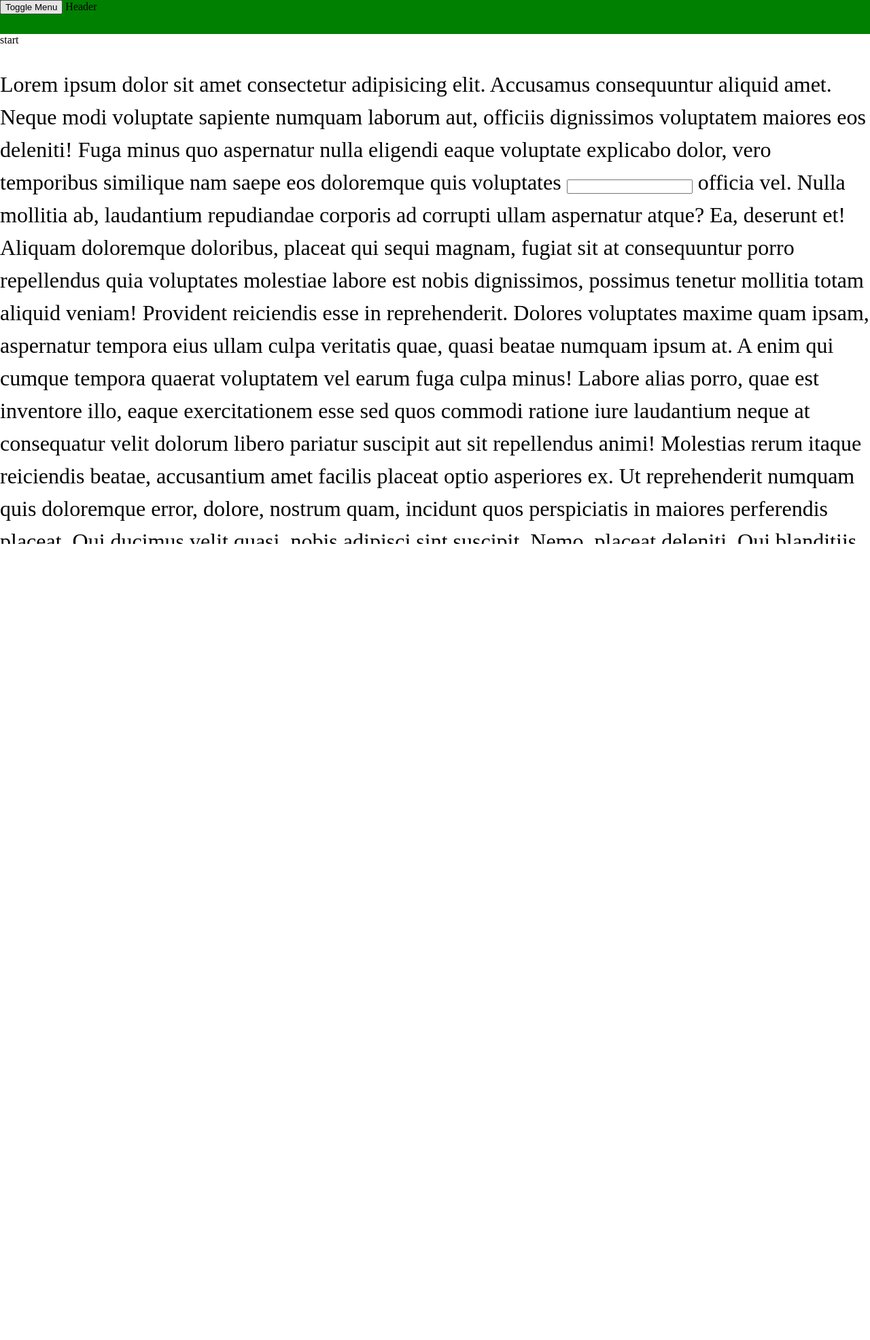
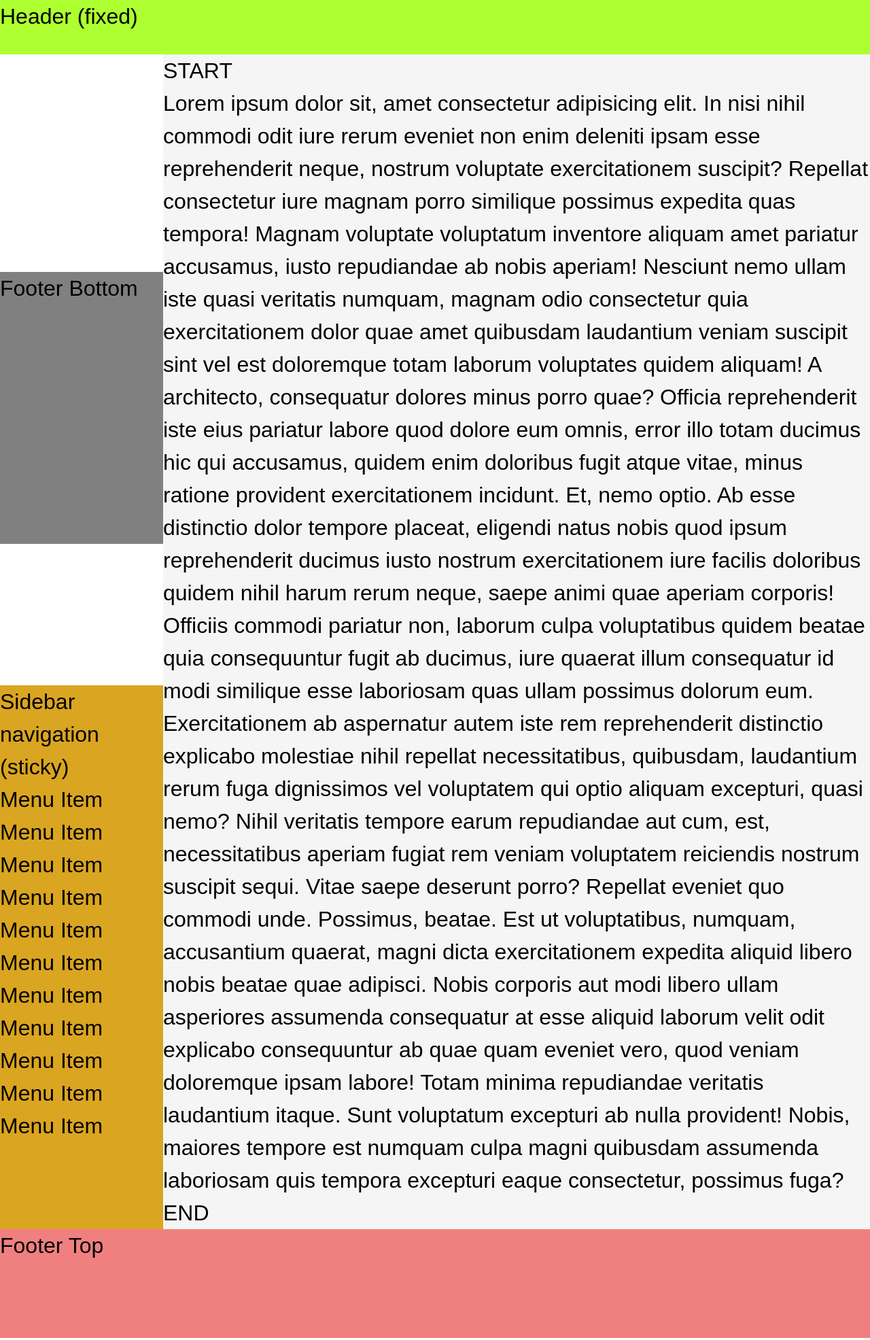
Before and after one commit to junhuif/web-playground, a plain HTML site: page demo.html in a window 1280 px wide. Shown: the whole page at 68% size. Before the commit the page ends 800 px from the top, so only its background shows below. Drawn offline with Linux system fonts and the light colour scheme.

Commit message:
First version of the desktop prototype

```diff
--- a/demo.html
+++ b/demo.html
@@ -4,100 +4,117 @@
 <head>
     <meta charset="utf-8" />
     <meta http-equiv="X-UA-Compatible" content="IE=edge">
-    <title>Mobile Layout Prototype</title>
+    <title>Desktop Layout Prototype</title>
     <meta name="viewport" content="width=device-width, initial-scale=1">
     <link rel="stylesheet" type="text/css" media="screen" href="main.css" />
 </head>
 
 <body>
-    <div class="absolute-layer wrapper">
-        <div class="absolute-layer sub-wrapper">
+    <div class="wrapper">
         <nav>
-                <div class="absolute-layer scrollable-y">
-                    Navigation
-                    <p>Lorem, ipsum dolor.</p>
-                    <p>Lorem, ipsum dolor.</p>
-                    <p>Lorem, ipsum dolor.</p>
-                    <p>Lorem, ipsum dolor.</p>
-                    <p>Lorem, ipsum dolor.</p>
-                    <p>Lorem, ipsum dolor.</p>
-                    <p>Lorem, ipsum dolor.</p>
-                    <p>Lorem, ipsum dolor.</p>
-                    <p>Lorem, ipsum dolor.</p>
-                    <p>Lorem, ipsum dolor.</p>
-                    <p>Lorem, ipsum dolor.</p>
-                    <p>Lorem, ipsum dolor.</p>
-                    <p>Lorem, ipsum dolor.</p>
-                    <p>Lorem, ipsum dolor.</p>
-                    <p>Lorem, ipsum dolor.</p>
-                    <p>Lorem, ipsum dolor.</p>
-                </div>
+            Sidebar navigation (sticky)
+            <br /> Menu Item
+            <br /> Menu Item
+            <br /> Menu Item
+            <br /> Menu Item
+            <br /> Menu Item
+            <br /> Menu Item
+            <br /> Menu Item
+            <br /> Menu Item
+            <br /> Menu Item
+            <br /> Menu Item
+            <br /> Menu Item
         </nav>
         <header>
-                <button id="menuButton">
-                    Toggle Menu
-                </button>
-                Header
+            Header (fixed)
         </header>
-            <div class="main-content-area absolute-layer scrollable-y">
         <main>
-                    start
-                    <br />
-                    <p>Lorem ipsum dolor sit amet consectetur adipisicing elit. Accusamus consequuntur aliquid amet. Neque modi
-                        voluptate sapiente numquam laborum aut, officiis dignissimos voluptatem maiores eos deleniti! Fuga
-                        minus quo aspernatur nulla eligendi eaque voluptate explicabo dolor, vero temporibus similique nam
-                        saepe eos doloremque quis voluptates
-                        <input type="text" /> officia vel. Nulla mollitia ab, laudantium repudiandae corporis ad corrupti ullam aspernatur atque?
-                        Ea, deserunt et! Aliquam doloremque doloribus, placeat qui sequi magnam, fugiat sit at consequuntur
-                        porro repellendus quia voluptates molestiae labore est nobis dignissimos, possimus tenetur mollitia
-                        totam aliquid veniam! Provident reiciendis esse in reprehenderit. Dolores voluptates maxime quam
-                        ipsam, aspernatur tempora eius ullam culpa veritatis quae, quasi beatae numquam ipsum at. A enim
-                        qui cumque tempora quaerat voluptatem vel earum fuga culpa minus! Labore alias porro, quae est inventore
-                        illo, eaque exercitationem esse sed quos commodi ratione iure laudantium neque at consequatur velit
-                        dolorum libero pariatur suscipit aut sit repellendus animi! Molestias rerum itaque reiciendis beatae,
-                        accusantium amet facilis placeat optio asperiores ex. Ut reprehenderit numquam quis doloremque error,
-                        dolore, nostrum quam, incidunt quos perspiciatis in maiores perferendis placeat. Qui ducimus velit
-                        quasi, nobis adipisci sint suscipit. Nemo, placeat deleniti. Qui blanditiis maiores officiis rem
-                        tenetur, architecto ab ducimus earum laboriosam aperiam quis. </p>
-                    <br /> end
+            START
+            <br /> Lorem ipsum dolor sit, amet consectetur adipisicing elit. In nisi nihil commodi odit iure rerum eveniet non
+            enim deleniti ipsam esse reprehenderit neque, nostrum voluptate exercitationem suscipit? Repellat consectetur
+            iure magnam porro similique possimus expedita quas tempora! Magnam voluptate voluptatum inventore aliquam amet
+            pariatur accusamus, iusto repudiandae ab nobis aperiam! Nesciunt nemo ullam iste quasi veritatis numquam, magnam
+            odio consectetur quia exercitationem dolor quae amet quibusdam laudantium veniam suscipit sint vel est doloremque
+            totam laborum voluptates quidem aliquam! A architecto, consequatur dolores minus porro quae? Officia reprehenderit
+            iste eius pariatur labore quod dolore eum omnis, error illo totam ducimus hic qui accusamus, quidem enim doloribus
+            fugit atque vitae, minus ratione provident exercitationem incidunt. Et, nemo optio. Ab esse distinctio dolor
+            tempore placeat, eligendi natus nobis quod ipsum reprehenderit ducimus iusto nostrum exercitationem iure facilis
+            doloribus quidem nihil harum rerum neque, saepe animi quae aperiam corporis! Officiis commodi pariatur non, laborum
+            culpa voluptatibus quidem beatae quia consequuntur fugit ab ducimus, iure quaerat illum consequatur id modi similique
+            esse laboriosam quas ullam possimus dolorum eum. Exercitationem ab aspernatur autem iste rem reprehenderit distinctio
+            explicabo molestiae nihil repellat necessitatibus, quibusdam, laudantium rerum fuga dignissimos vel voluptatem
+            qui optio aliquam excepturi, quasi nemo? Nihil veritatis tempore earum repudiandae aut cum, est, necessitatibus
+            aperiam fugiat rem veniam voluptatem reiciendis nostrum suscipit sequi. Vitae saepe deserunt porro? Repellat
+            eveniet quo commodi unde. Possimus, beatae. Est ut voluptatibus, numquam, accusantium quaerat, magni dicta exercitationem
+            expedita aliquid libero nobis beatae quae adipisci. Nobis corporis aut modi libero ullam asperiores assumenda
+            consequatur at esse aliquid laborum velit odit explicabo consequuntur ab quae quam eveniet vero, quod veniam
+            doloremque ipsam labore! Totam minima repudiandae veritatis laudantium itaque. Sunt voluptatum excepturi ab nulla
+            provident! Nobis, maiores tempore est numquam culpa magni quibusdam assumenda laboriosam quis tempora excepturi
+            eaque consectetur, possimus fuga?
+            <br /> END
         </main>
         <footer>
-                    Footer
+            <div class="footer-top">
+                Footer Top
+            </div>
+            <div class="footer-bottom">
+                Footer Bottom
+            </div>
         </footer>
-            </div>
-        </div>
-    </div>
 
         <script>
-        const menuButton = document.querySelector("#menuButton");
-        const wrapper = document.querySelector(".wrapper");
-        const mainContentArea = document.querySelector(".main-content-area");
+            // Makes the sidebar nav sticky.
+            window.addEventListener("scroll", stickySidebarNavOnScrll)
 
-        /* Toggle Menu */
+            const nav = document.querySelector("nav");
 
-        menuButton.addEventListener("click", function () {
-            if (wrapper.classList.contains("menuIsOpen")) {
-                wrapper.classList.remove("menuIsOpen");
+            const mainHeight = document.querySelector("main").offsetHeight;
+            const headerHeight = document.querySelector("header").offsetHeight;
+            const footerTopHeight = document.querySelector(".footer-top").offsetHeight;
+
+            function stickySidebarNavOnScrll() {
+                const { height: screenHeight } = screenSize();
+                const { y: scrollTop } = pageOffset();
+
+                const offset = scrollTop + screenHeight - headerHeight - mainHeight
+                console.log(screenHeight, mainHeight, scrollTop, offset)
+
+                if (offset > 0) {
+                    nav.style.top = `calc(100% - ${nav.offsetHeight}px - ${footerTopHeight}px)`
+                    nav.style.position = `absolute`
                 } else {
-                wrapper.classList.add("menuIsOpen");
+                    nav.style = ""
                 }
-        })
+            }
 
-        /* Touch the main content area close the Navigation */
+            ///////////////////////////////
+            // Helpers
 
-        mainContentArea.addEventListener("touchstart", function (event) {
-            if (wrapper.classList.contains("menuIsOpen")) {
-                // Prevent the origin bounce effect
-                // https://stackoverflow.com/a/7771215
-                event.preventDefault();
+            // Cross-browser method for detecting the scrollTop of the
+            // browser window:
+            // https://developer.mozilla.org/en-US/docs/Web/API/Window/scrollY#Notes
+            function pageOffset() {
+                const supportPageOffset = window.pageXOffset !== undefined;
+                const isCSS1Compat = ((document.compatMode || "") === "CSS1Compat");
 
-                wrapper.classList.remove("menuIsOpen");
+                const x = supportPageOffset ? window.pageXOffset : isCSS1Compat ? document.documentElement.scrollLeft : document.body.scrollLeft;
+                const y = supportPageOffset ? window.pageYOffset : isCSS1Compat ? document.documentElement.scrollTop : document.body.scrollTop;
+
+                return {
+                    x, y
                 }
-        });
+            }
+
+            // Cross-browser screen width/height polling:
+            // https://gist.github.com/jhafner/4119231
+            function screenSize() {
+                const w = window, d = document, e = d.documentElement, g = d.getElementsByTagName('body')[0], x = w.innerWidth || e.clientWidth || g.clientWidth, y = w.innerHeight || e.clientHeight || g.clientHeight;
+
+                return {
+                    width: x, height: y
+                }
+            }
         </script>
-
-    <!-- Optional, prevent the body layer bounce -->
-    <script src="./script/iNoBounce/inobounce.min.js"></script>
 </body>
 
 </html>
--- a/main.css
+++ b/main.css
@@ -1,79 +1,84 @@
-/* Utilites */
+/* Main */
 
 /*
-The absolute-layer is useful to create an inner scrollable layer, I
-learned from:
-https://medium.com/@im_rahul/safari-and-position-fixed-978122be5f29
+ * 1. sidebar nav is sticky
+ * 2. header is fixed in the top
+ * 3. footer has the "uncover the black bit by scrolling up"
  */
 
-.absolute-layer {
-  position: absolute;
-  top: 0;
-  right: 0;
-  bottom: 0;
-  left: 0;
+.wrapper {
+  position: relative;
 }
 
-.scrollable-y {
-  -webkit-overflow-scrolling: touch;
-  overflow-y: auto;
-}
-
-/* Toggle Menu */
-
-/* Both .wrapper and .sub-wrapper is an absolute layer */
-
-.wrapper.menuIsOpen {
-  overflow: hidden;
-}
-
-.sub-wrapper {
-  transition: transform 0.3s ease-out;
-}
-
-.wrapper.menuIsOpen > .sub-wrapper {
-  transform: translateX(240px);
-}
-
-/* Left sidebar - Navigation */
-
 /*
-Notes:
-1. Left sidebar sits in the left side of the Main content area,
-it's invisible by default. When the menu is open, push the
-sub-wrapper right to let the Nav visible in the viewpoint.
-2. Nav's inner wrapper should be an abosolute layer and scrollable.
+ * sidebar nav is fixed by default, when scrolling to the bottom, it
+ * turns to absolute for sticking above the footer (this done by
+ * Javascript).
  */
 
 nav {
-  width: 240px; /* Fixed width */
+  position: fixed;
+  top: 80px; /* top matches the fixed height of the header */
 
-  position: absolute;
-  top: 0;
-  bottom: 0;
-  left: -240px; /* Left matches the fixed width */
+  width: 240px; /* fixed width, this matches the main's margin-left */
+  height: 100vh; /* flexible height that rely on the viewpoint */
 }
 
-/* Main content area - Header, Main and Footer */
+/* header always fixed in top */
+
+header {
+  position: fixed;
+  top: 0;
+
+  width: 100%; /* full width */
 
   /*
-Notes:
-1. Header sticks in the top of the Main content area.
-2. Footer sits inside the .main-content-area so that it's in the end of the content flow.
-3. Main content area is an scrollable absolute layer.
+   * fixed height, this matches:
+   *   1. the nav's top
+   *   2. the main's margin-top
+   *   3. the main's min-height
    */
-
-header {
-  /* Makes sure the header is always in the front of the main content */
-  position: relative;
-  z-index: 1;
-
-  height: 50px; /* Fixed height */
+  height: 80px;
 }
 
-.main-content-area {
-  /* PaddingTop matches the height of header */
-  padding-top: 50px;
+/* main */
+
+main {
+  margin-top: 80px; /* fixed margin-top matches the header height */
+  margin-left: 240px; /* fixed margin-left matches the nav width */
+
+  /* flexible height that rely on the VIEWPOINT_HEIGHT - HEADER_HEIGHT */
+  min-height: calc(100vh - 80px);
+}
+
+/* footer has the "uncover the black bit by scrolling up" */
+
+.footer-top {
+  /* Fixed margin-bottom that matches the footer-bottom's height */
+  margin-bottom: 400px;
+
+  /*
+   * Fixed height, this is used by the scroll event to calculate the
+   * sidebar nav's top
+   */
+  height: 160px;
+}
+
+.footer-bottom {
+  /* footer-bottom is fixed in the bottom */
+  position: fixed;
+  bottom: 0;
+  left: 0;
+  width: 100%;
+
+  /*
+   * A low enough z-index that make the footer-bottom always be
+   * covered by the footer-top and main.
+   */
+  z-index: -1;
+
+  /* Fixed height, this matches the footer-top's margin-bottom */
+  height: 400px;
 }
 
 /* Presentation Setup */
@@ -82,26 +87,37 @@ header {
   box-sizing: border-box;
 }
 
+html {
+  font: 16px/1.5 sans-serif;
+}
+
 body {
   margin: 0;
 }
 
-p {
+header,
+nav,
+main,
+footer {
   font-size: 2em;
-  line-height: 1.5;
+}
+
+header {
+  background: greenyellow;
 }
 
 nav {
-  background: gold;
+  background: goldenrod;
 }
 
-header {
-  background: green;
+main {
+  background: whitesmoke;
 }
 
 footer {
-  background: orchid;
+  background: lightcoral;
+}
 
-  /* Arbitrary height for presentation */
-  height: 100px;
+.footer-bottom {
+  background: gray;
 }
```
Lines whose indentation alone changed are shown as unchanged.
